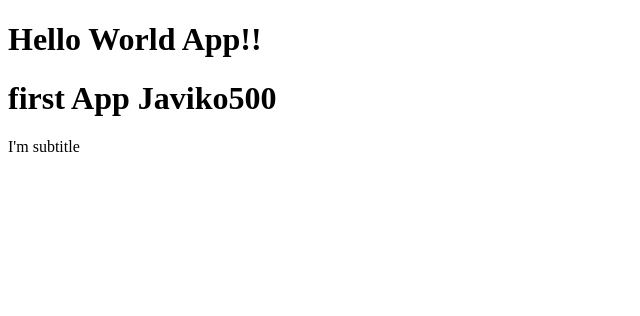
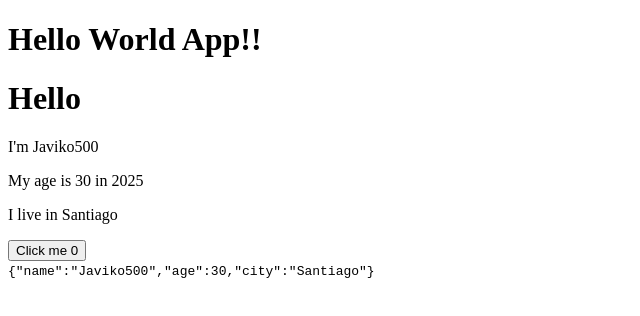
Before and after one commit to JaviKo500/03-counter-react, a React (Vite) app: page / in a window 1280 px wide. Shown: the top 316 px of the page, without its empty margins (0-640 px from the left). Built offline with nearby package versions, Linux system fonts and the light colour scheme.

Commit message:
feat(ui): print variables in html

```diff
--- a/src/FirstApp.tsx
+++ b/src/FirstApp.tsx
@@ -1,11 +1,29 @@
+const person = {
+  name: 'Javiko500',
+  age: 30,
+  city: 'Santiago',
+};
+
+const currentYear = () => {
+  return new Date().getFullYear();
+}
+let counter = 0;
+const add = () => {
+  return counter++;
+}
 
 export const FirstApp = () => {
   return (
     <>
       <h1>
-        first App Javiko500
+        Hello
       </h1>
-      <p>I'm subtitle</p>
+      <p>I'm { person.name }</p>
+      <p>My age is { person.age } in { currentYear() }</p>
+      <p>I live in { person.city }</p>
+      <button onClick={ () => add() }>Click me { counter }</button>
+      <br />
+      <code>{ JSON.stringify(person) }</code>
     </>
   );
 }
```
